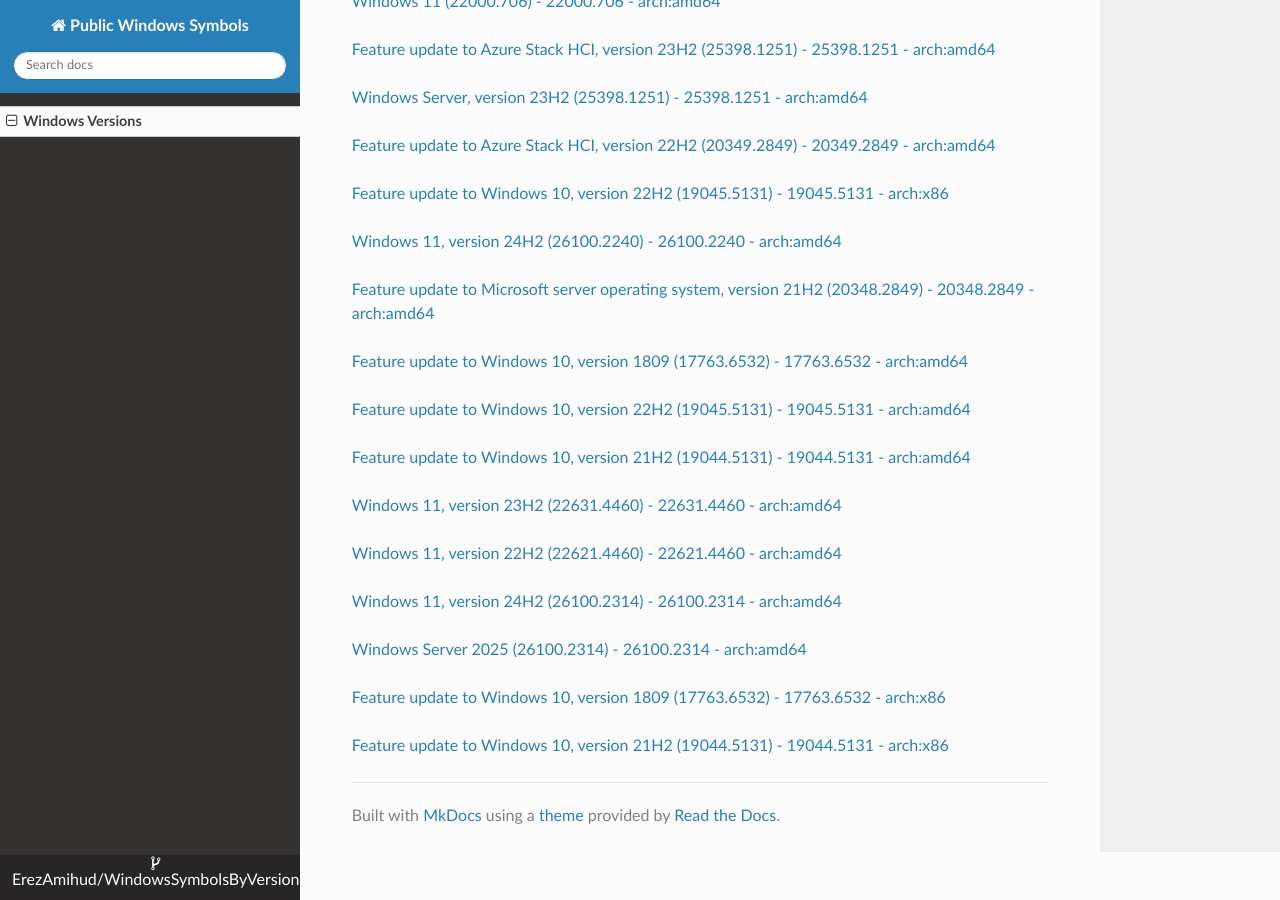
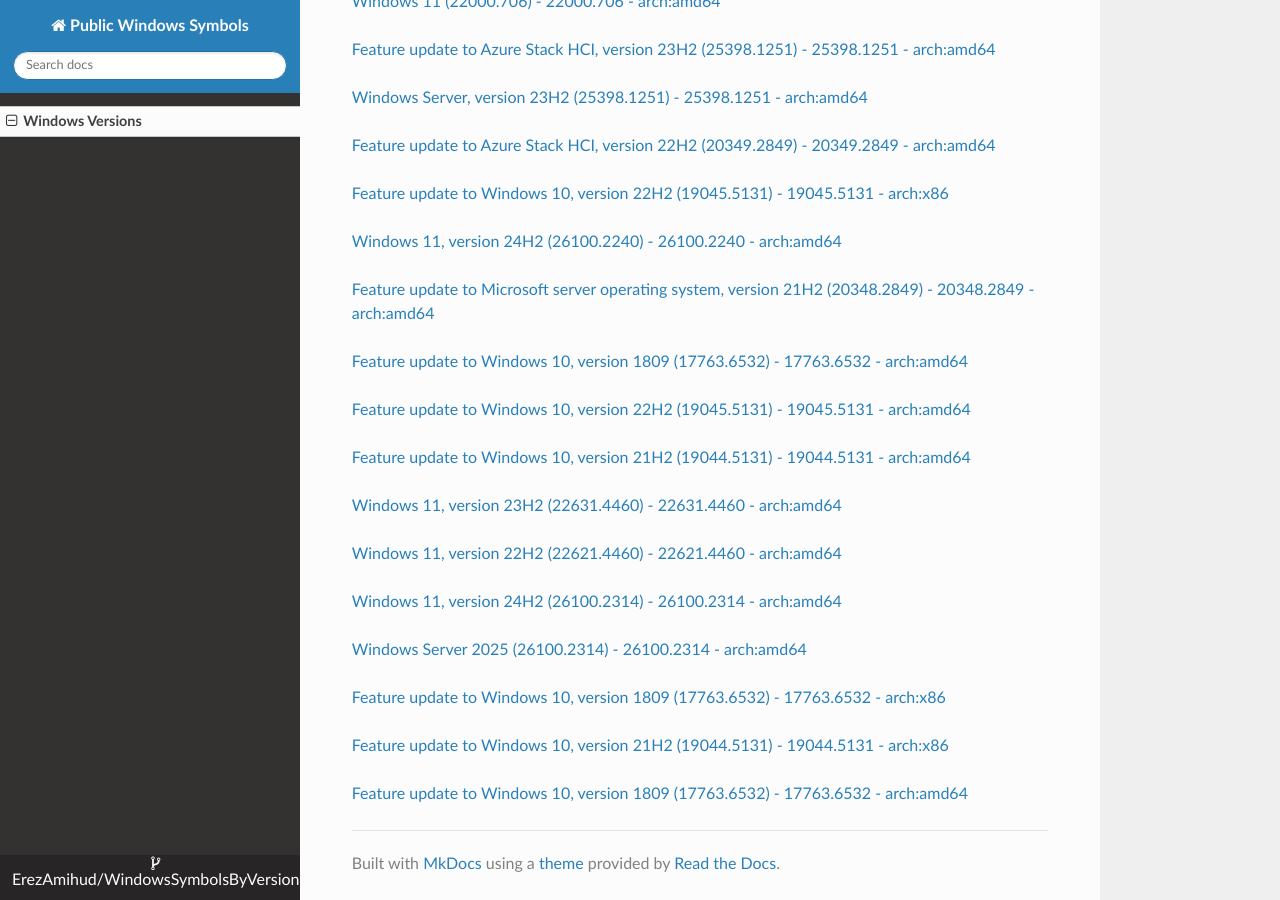
Before and after one commit to ErezAmihud/WindowsSymbolsByVersion, an MkDocs documentation site: the page built from docs/index.md, in a window 1280 px wide and 900 px high, scrolled down 62669 px. Built offline with MkDocs 1.6.1, drawn with Linux system fonts in a browser that asks for light colours; nearby versions of some CDN libraries.

Commit message:
Automated commit, add manifest for f098e716-7ba9-44cc-b19b-f9870bef09ce

```diff
--- a/docs/index.md
+++ b/docs/index.md
@@ -3727,3 +3727,6 @@
 
 
 [Feature update to Windows 10, version 21H2 (19044.5131) - 19044.5131 - arch:x86](https://github.com/ErezAmihud/WindowsSymbolsByVersion/blob/main/manifests/3ba7da8c-0e1f-4b49-b52c-b4a78dd21bd5.manifest)
+
+
+[Feature update to Windows 10, version 1809 (17763.6532) - 17763.6532 - arch:amd64](https://github.com/ErezAmihud/WindowsSymbolsByVersion/blob/main/manifests/f098e716-7ba9-44cc-b19b-f9870bef09ce.manifest)
```
Also changed, not shown: process_builds.json (+1 -1 lines).
